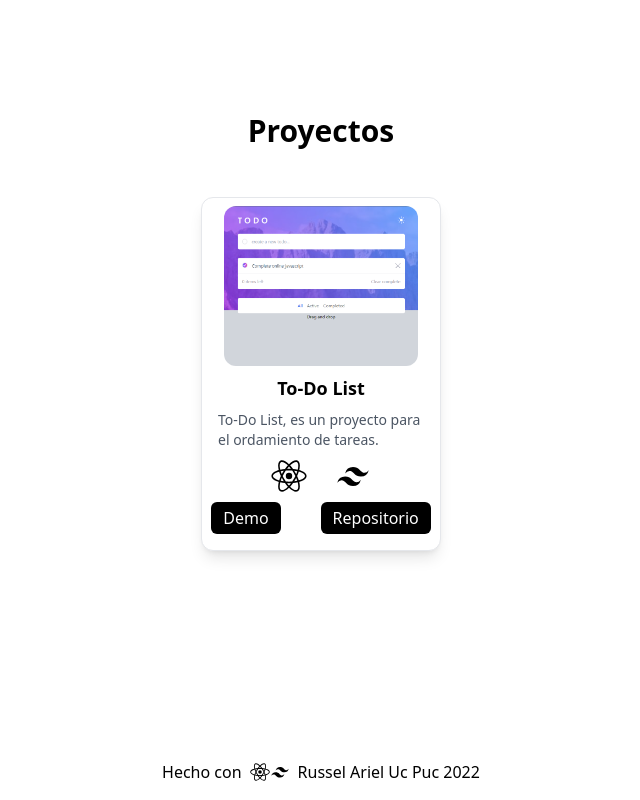
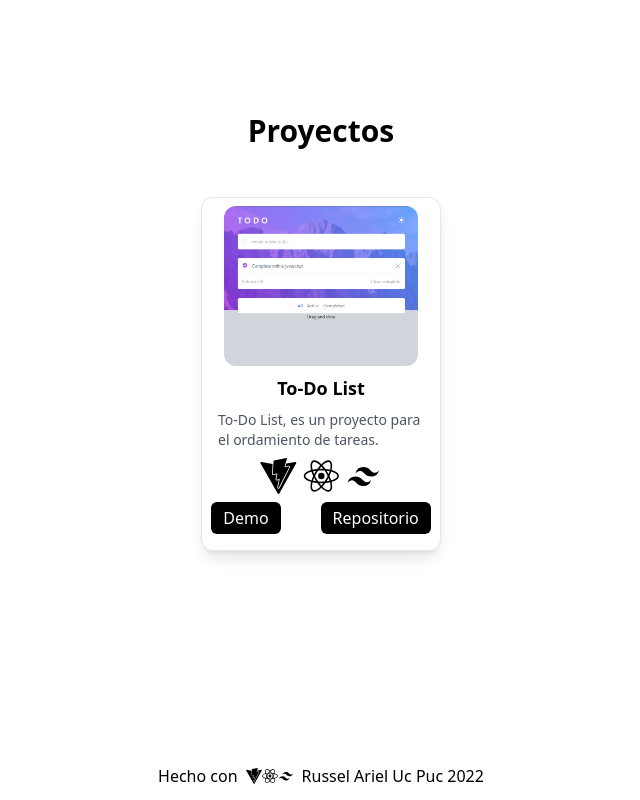
Before and after one commit to RusselUc/portafolio, a React (Vite) app: page / in a window 1280 px wide. Shown: the part 1688-2488 px from the top of the page, without its empty margins (319-959 px from the left). Built offline with nearby package versions, Linux system fonts and the light colour scheme.

Commit message:
footer update

```diff
--- a/src/App.jsx
+++ b/src/App.jsx
@@ -1,6 +1,7 @@
 import React from "react";
 import IconReact from "./assets/Icons/IconReact";
 import IconTailwind from "./assets/Icons/IconTailwind";
+import IconVite from "./assets/Icons/IconVite";
 import Aboutme from "./components/Aboutme";
 import Home from "./components/Home";
 import Navbar from "./components/Navbar";
@@ -15,11 +16,12 @@ const App = () => {
       <Aboutme />
       <Projects />
       <footer className="flex items-center justify-center text-center transition-all duration-500 ease-in dark:bg-gray-800 dark:text-gray-300">
-        Hecho con{" "}
-        <span className="mx-2 flex h-10 w-10">
+        Hecho con
+        <span className="mx-2 flex h-12 w-12">
+          <IconVite />
           <IconReact />
           <IconTailwind />
-        </span>{" "}
+        </span>
         Russel Ariel Uc Puc {new Date().getFullYear()}
       </footer>
     </DarkModeProvider>
--- /dev/null
+++ b/src/assets/Icons/IconVite.jsx
@@ -0,0 +1,15 @@
+const IconVite = () => {
+  return (
+    <svg
+      role="img"
+      viewBox="0 0 24 24"
+      xmlns="http://www.w3.org/2000/svg"
+      className="fill-black dark:fill-white"
+    >
+      <title>Vite</title>
+      <path d="m8.286 10.578.512-8.657a.306.306 0 0 1 .247-.282L17.377.006a.306.306 0 0 1 .353.385l-1.558 5.403a.306.306 0 0 0 .352.385l2.388-.46a.306.306 0 0 1 .332.438l-6.79 13.55-.123.19a.294.294 0 0 1-.252.14c-.177 0-.35-.152-.305-.369l1.095-5.301a.306.306 0 0 0-.388-.355l-1.433.435a.306.306 0 0 1-.389-.354l.69-3.375a.306.306 0 0 0-.37-.36l-2.32.536a.306.306 0 0 1-.374-.316zm14.976-7.926L17.284 3.74l-.544 1.887 2.077-.4a.8.8 0 0 1 .84.369.8.8 0 0 1 .034.783L12.9 19.93l-.013.025-.015.023-.122.19a.801.801 0 0 1-.672.37.826.826 0 0 1-.634-.302.8.8 0 0 1-.16-.67l1.029-4.981-1.12.34a.81.81 0 0 1-.86-.262.802.802 0 0 1-.165-.67l.63-3.08-2.027.468a.808.808 0 0 1-.768-.233.81.81 0 0 1-.217-.6l.389-6.57-7.44-1.33a.612.612 0 0 0-.64.906L11.58 23.691a.612.612 0 0 0 1.066-.004l11.26-20.135a.612.612 0 0 0-.644-.9z" />
+    </svg>
+  );
+};
+
+export default IconVite;
--- a/src/components/Projects.jsx
+++ b/src/components/Projects.jsx
@@ -1,6 +1,7 @@
 import React from "react";
 import IconReact from "../assets/Icons/IconReact";
 import IconTailwind from "../assets/Icons/IconTailwind";
+import IconVite from "../assets/Icons/IconVite";
 import todo from "../assets/image/TODO.png";
 import Card from "./Card";
 
@@ -21,6 +22,7 @@ const Projects = () => {
           demo="https://todo-react-vite-tailwind-russel-uc.netlify.app/"
           repo="https://github.com/RusselUc/ToDo"
         >
+          <IconVite />
           <IconReact />
           <IconTailwind />
         </Card>
```
Also changed, not shown: src/assets/image/vite-svgrepo-com.svg (added).
